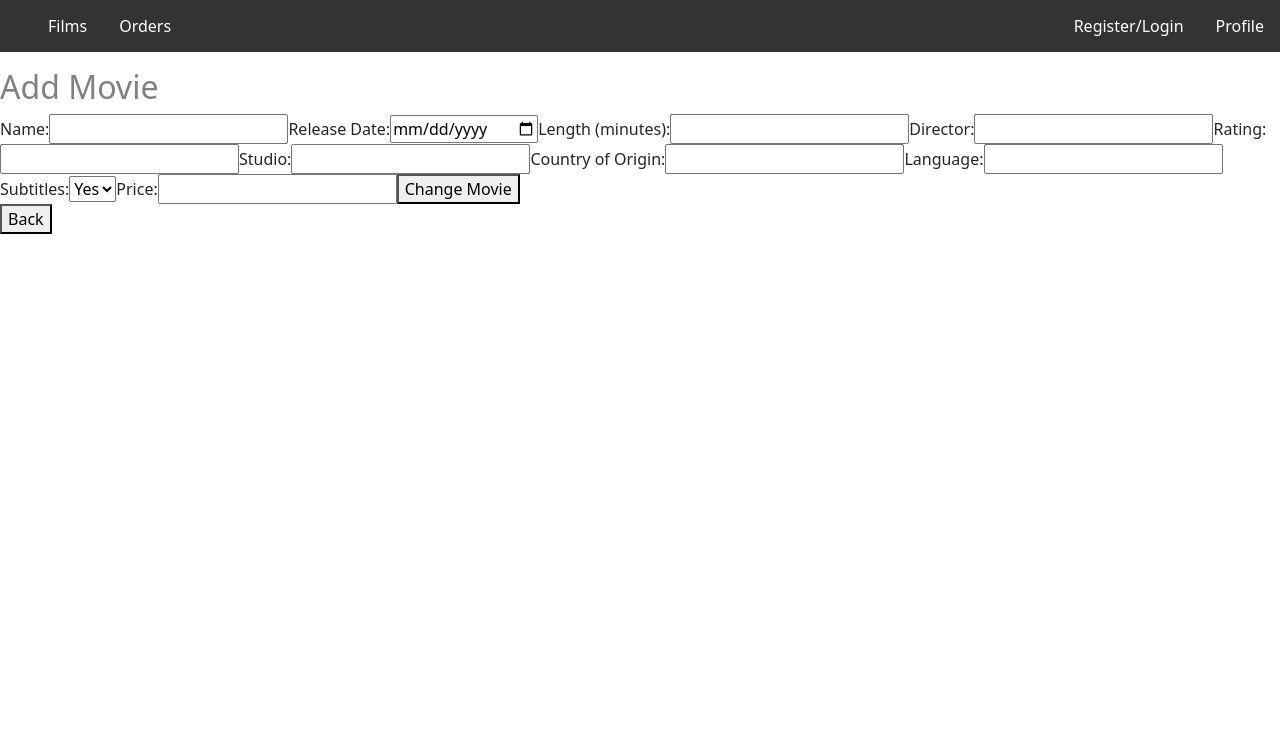
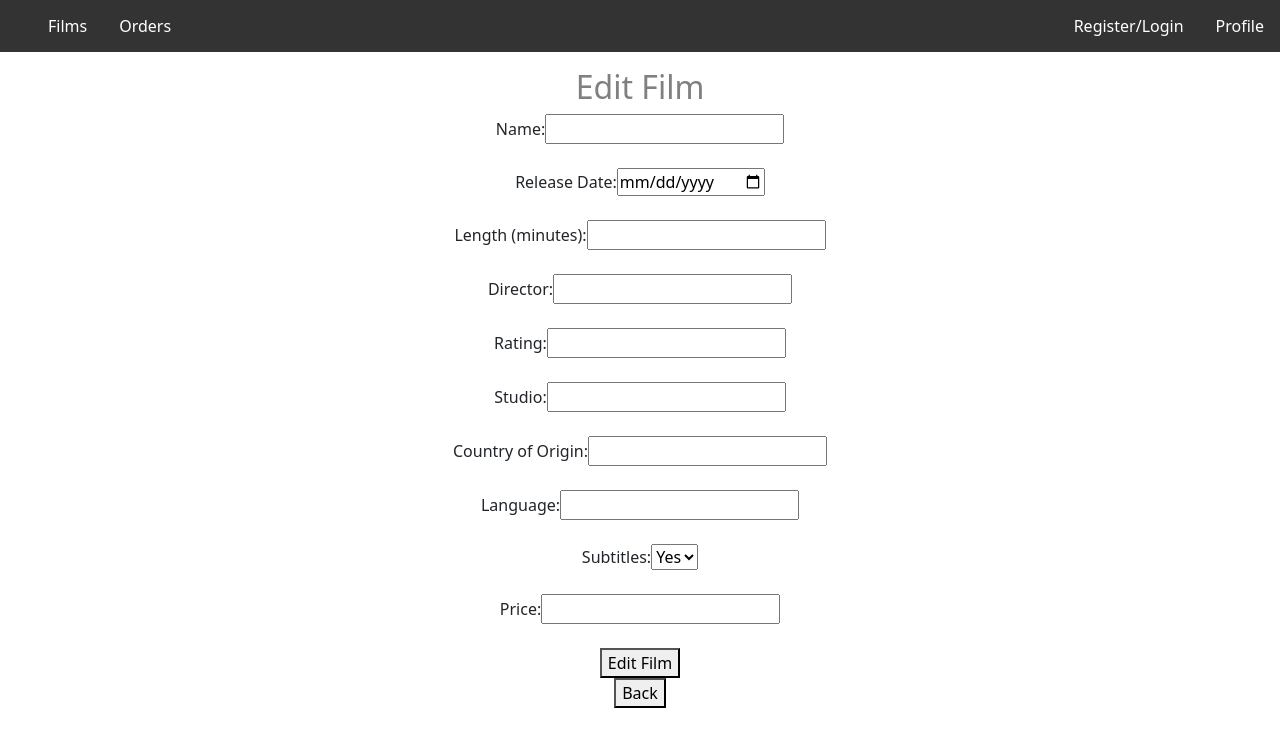
Before and after one commit to kostasliutkus/Filmu_Nuoma_Sistema, a React (Create React App) app in the folder filmu-nuoma-web/: page /EditFilm in a window 1280 px wide. Shown: the top 746 px of the page. Built offline with nearby package versions, Linux system fonts and the light colour scheme.

Commit message:
some naming changes

```diff
--- a/filmu-nuoma-web/src/pages/FilmSystem/AddFilm.js
+++ b/filmu-nuoma-web/src/pages/FilmSystem/AddFilm.js
@@ -1,7 +1,7 @@
 import React from "react";
 import {useNavigate, useParams} from 'react-router-dom';
 import VideoPlayer  from './VideoPlayer.js'
-import './FilmStyle.css'
+//import './FilmStyle.css'
 
 function AddFilm() {
     const navigate=useNavigate();
@@ -10,41 +10,52 @@ function AddFilm() {
     };
     return (
         <div>
-        <h2>Add Movie</h2>
+        <h2>Add Film</h2>
         <form id="addMovieForm">
             <label htmlFor="name">Name:</label>
             <input type="text" id="name" name="name" required></input>
-
+            <br></br>
+            <br></br>
             <label htmlFor="releaseDate">Release Date:</label>
                 <input type="date" id="releaseDate" name="releaseDate" required></input>
-
+            <br></br>
+            <br></br>
             <label htmlFor="length">Length (minutes):</label>
                 <input type="number" id="length" name="length" required></input>
-
+            <br></br>
+            <br></br>
             <label htmlFor="director">Director:</label>
                 <input type="text" id="director" name="director" required></input>
-
+            <br></br>
+            <br></br>
             <label htmlFor="rating">Rating:</label>
                 <input type="text" id="rating" name="rating" required></input>
-
+            <br></br>
+            <br></br>
             <label htmlFor="studio">Studio:</label>
                 <input type="text" id="studio" name="studio" required></input>
-
+            <br></br>
+            <br></br>
             <label htmlFor="country">Country of Origin:</label>
                 <input type="text" id="country" name="country" required></input>
-
+            <br></br>
+            <br></br>
             <label htmlFor="language">Language:</label>
                 <input type="text" id="language" name="language" required></input>
-
+            <br></br>
+            <br></br>
             <label htmlFor="subtitles">Subtitles:</label>
             <select id="subtitles" name="subtitles">
                 <option value="true">Yes</option>
                 <option value="false">No</option>
             </select>
-
+            <br></br>
+            <br></br>
             <label htmlFor="price">Price:</label>
                 <input type="number" id="price" name="price" required></input>
-            <button type="button" onClick={(goBack)}>Add Movie</button>
+            <br></br>
+            <br></br>
+            <button type="button" onClick={(goBack)}>Add Film</button>
             </form>
             <button onClick={(goBack)}>Back</button>
         </div>
--- a/filmu-nuoma-web/src/pages/FilmSystem/EditFilm.js
+++ b/filmu-nuoma-web/src/pages/FilmSystem/EditFilm.js
@@ -10,42 +10,53 @@ function EditFilm()
         navigate(`/FilmList/`);
     };
     return (
-        <div>
-            <h2>Add Movie</h2>
+        <div class="center-div">
+            <h2>Edit Film</h2>
             <form id="addMovieForm">
                 <label htmlFor="name">Name:</label>
                 <input type="text" id="name" name="name" required></input>
-
+                <br></br>
+                <br></br>
                 <label htmlFor="releaseDate">Release Date:</label>
                 <input type="date" id="releaseDate" name="releaseDate" required></input>
-
+                <br></br>
+                <br></br>
                 <label htmlFor="length">Length (minutes):</label>
                 <input type="number" id="length" name="length" required></input>
-
+                <br></br>
+                <br></br>
                 <label htmlFor="director">Director:</label>
                 <input type="text" id="director" name="director" required></input>
-
+                <br></br>
+                <br></br>
                 <label htmlFor="rating">Rating:</label>
                 <input type="text" id="rating" name="rating" required></input>
-
+                <br></br>
+                <br></br>
                 <label htmlFor="studio">Studio:</label>
                 <input type="text" id="studio" name="studio" required></input>
-
+                <br></br>
+                <br></br>
                 <label htmlFor="country">Country of Origin:</label>
                 <input type="text" id="country" name="country" required></input>
-
+                <br></br>
+                <br></br>
                 <label htmlFor="language">Language:</label>
                 <input type="text" id="language" name="language" required></input>
-
+                <br></br>
+                <br></br>
                 <label htmlFor="subtitles">Subtitles:</label>
                 <select id="subtitles" name="subtitles">
                     <option value="true">Yes</option>
                     <option value="false">No</option>
                 </select>
-
+                <br></br>
+                <br></br>
                 <label htmlFor="price">Price:</label>
                 <input type="number" id="price" name="price" required></input>
-                <button type="button" onClick={(goBack)}>Change Movie</button>
+                <br></br>
+                <br></br>
+                <button type="button" onClick={(goBack)}>Edit Film</button>
             </form>
             <button onClick={(goBack)}>Back</button>
         </div>
--- a/filmu-nuoma-web/src/pages/FilmSystem/FilmList.js
+++ b/filmu-nuoma-web/src/pages/FilmSystem/FilmList.js
@@ -53,7 +53,7 @@ function FilmList() {
         </table>
         <div className="grid-item">
             <div>
-                <h2>Film managmenet</h2>
+                <h2>Film management</h2>
             </div>
             <div>
                 <button onClick={(goToAdd)}>Add a film</button>
--- a/filmu-nuoma-web/src/pages/FilmSystem/FilmStyle.css
+++ b/filmu-nuoma-web/src/pages/FilmSystem/FilmStyle.css
@@ -53,3 +53,7 @@ h2 {
     padding: 20px;
     text-align: center;
 }
+.center-div
+{
+    text-align: center;
+}
--- a/filmu-nuoma-web/src/pages/OrderSystem/EditOrder.js
+++ b/filmu-nuoma-web/src/pages/OrderSystem/EditOrder.js
@@ -91,7 +91,7 @@ function CreateOrder() {
                         </td>
                         <td>
                             <Button variant="outlined" onClick={handleCancelMovie}>
-                                Cancel
+                                Back
                             </Button>
                         </td>
                     </tr>
@@ -125,10 +125,10 @@ function CreateOrder() {
                 aria-labelledby="cancel-dialog-title"
                 aria-describedby="cancel-dialog-description"
             >
-                <DialogTitle id="cancel-dialog-title">Cancel Movie</DialogTitle>
+                <DialogTitle id="cancel-dialog-title">Go back</DialogTitle>
                 <DialogContent>
                     <DialogContentText id="cancel-dialog-description">
-                        Are you sure you want to cancel the rental of the movie?
+                        Are you sure you want to leave ?
                     </DialogContentText>
                 </DialogContent>
                 <DialogActions>
--- a/filmu-nuoma-web/src/pages/OrderSystem/OrderList.js
+++ b/filmu-nuoma-web/src/pages/OrderSystem/OrderList.js
@@ -14,7 +14,7 @@ function OrderList() {
         <html className="film-html">
         <body className="film-body">
 
-            <h2>HTML Table</h2>
+            <h2>Movies</h2>
             <table>
                 <thead>
                     <tr>
```
